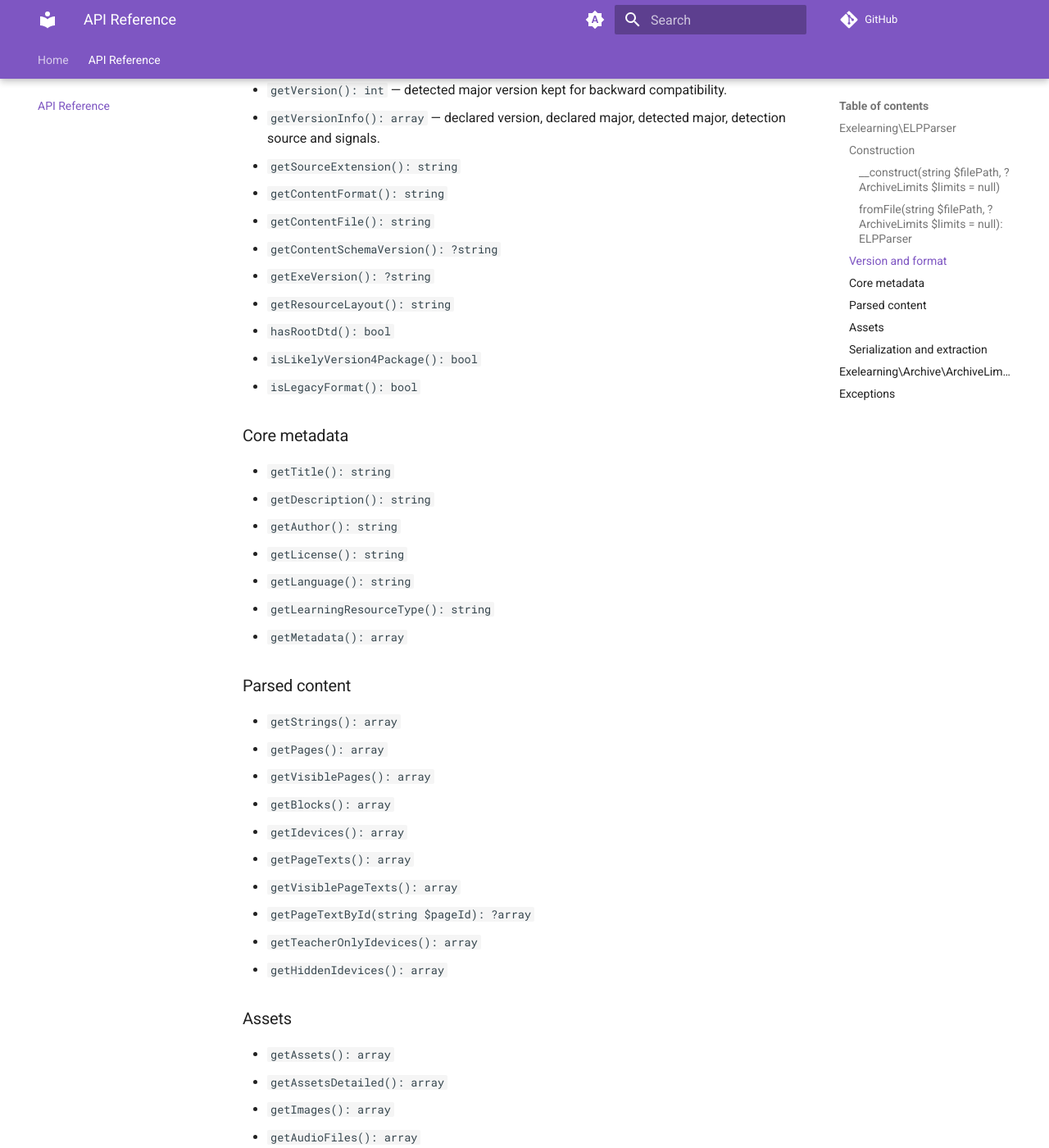
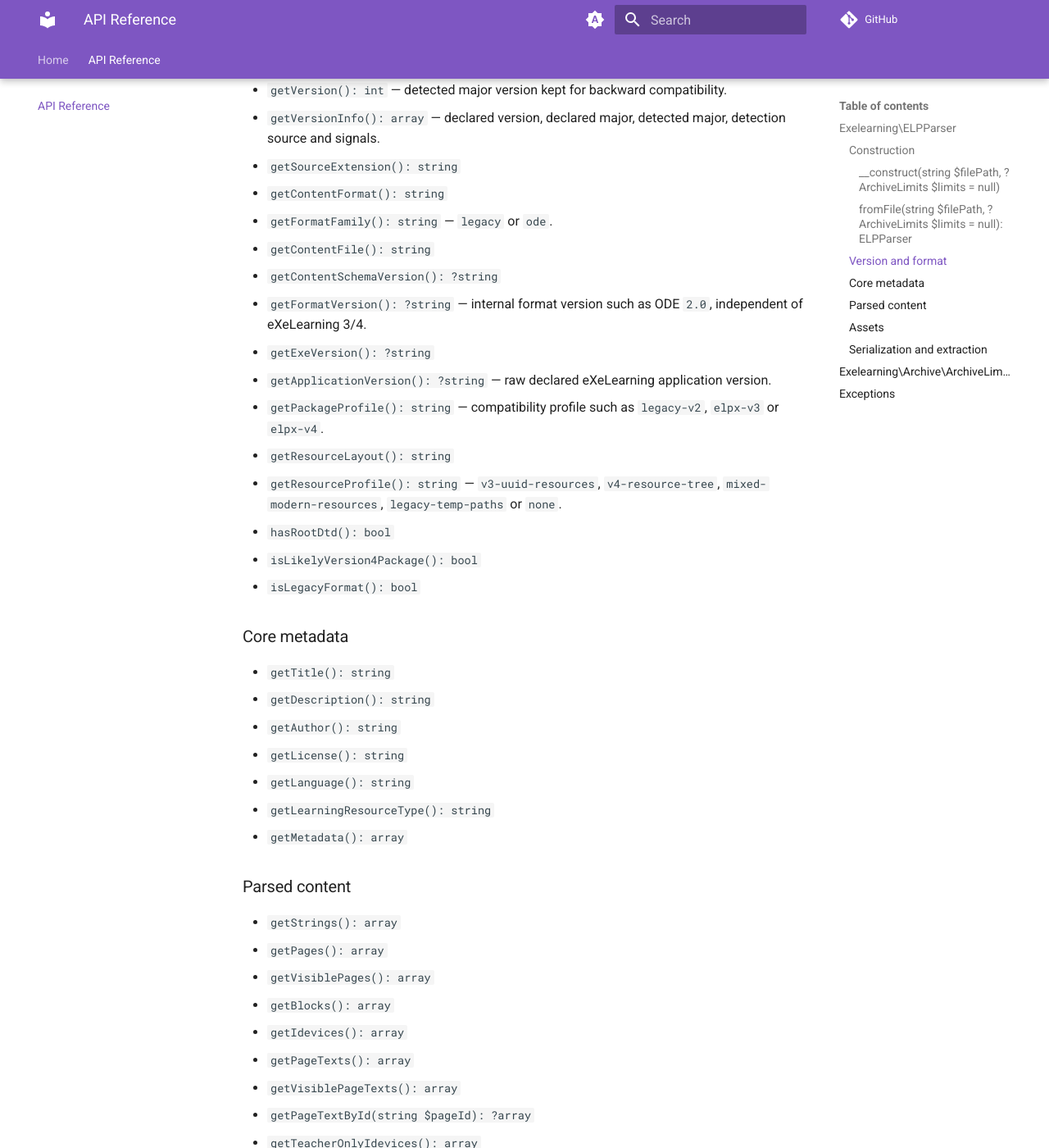
Before and after one commit to exelearning/elp-parser, an MkDocs documentation site: the page built from docs/api.md, in a window 1280 px wide and 1400 px high, scrolled down 456 px. Shown: the whole window at 82% size. Built offline with MkDocs 1.6.1 and Material for MkDocs 9.7.7, drawn with Linux system fonts in a browser that asks for light colours; comment, search, counter and statistics services are not loaded; some of the changed text lies outside the part shown.

Commit message:
Document format and package profile APIs

```diff
--- a/docs/api.md
+++ b/docs/api.md
@@ -18,10 +18,15 @@ Factory equivalent to the constructor.
 - `getVersionInfo(): array` — declared version, declared major, detected major, detection source and signals.
 - `getSourceExtension(): string`
 - `getContentFormat(): string`
+- `getFormatFamily(): string` — `legacy` or `ode`.
 - `getContentFile(): string`
 - `getContentSchemaVersion(): ?string`
+- `getFormatVersion(): ?string` — internal format version such as ODE `2.0`, independent of eXeLearning 3/4.
 - `getExeVersion(): ?string`
+- `getApplicationVersion(): ?string` — raw declared eXeLearning application version.
+- `getPackageProfile(): string` — compatibility profile such as `legacy-v2`, `elpx-v3` or `elpx-v4`.
 - `getResourceLayout(): string`
+- `getResourceProfile(): string` — `v3-uuid-resources`, `v4-resource-tree`, `mixed-modern-resources`, `legacy-temp-paths` or `none`.
 - `hasRootDtd(): bool`
 - `isLikelyVersion4Package(): bool`
 - `isLegacyFormat(): bool`
@@ -60,7 +65,7 @@ Factory equivalent to the constructor.
 - `getOrphanAssets(): array`
 - `getArchiveEntries(): array`
 
-Asset references are returned only when they resolve to an entry in the project archive.
+Asset references are returned only when they resolve to an entry in the project archive. Both the v3 long form (`{{context_path}}/content/resources/...`) and the v4 form (`{{context_path}}/<exportPath>`) are resolved.
 
 ### Serialization and extraction
 
```
